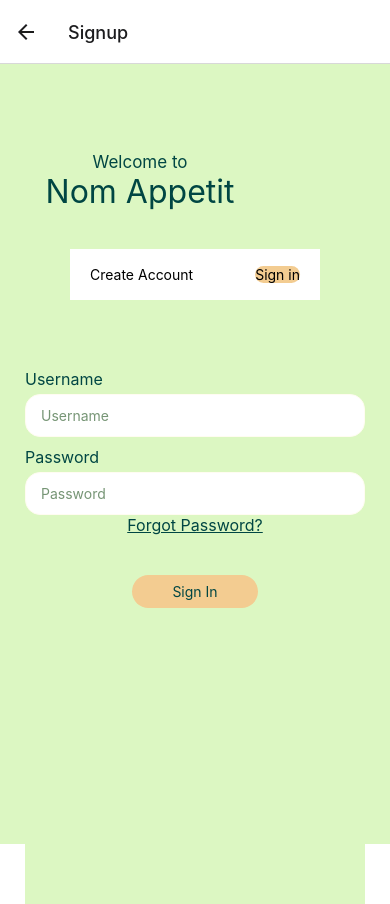
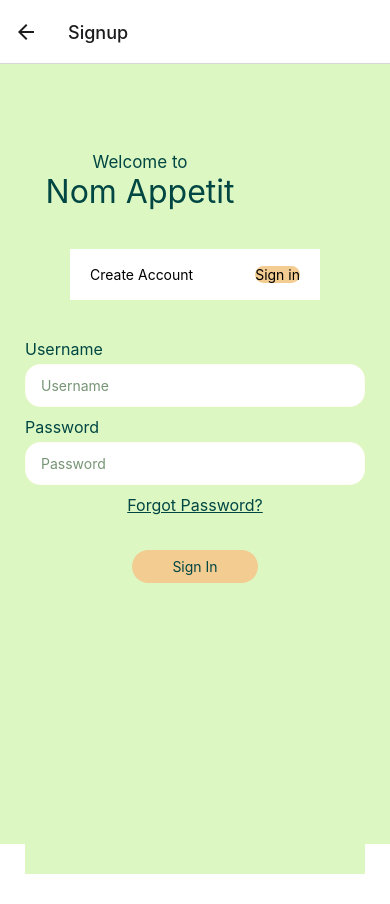
Before and after one commit to ubclaunchpad/nom-appetit, a React Native app in the folder frontend/: screen /Signup in a window 390 px wide. After the commit the page ends 874 px from the top, so only its background shows below. Built offline with nearby package versions, Linux system fonts and the light colour scheme.

Commit message:
Changed the padding for the create account slide

```diff
--- a/frontend/src/screens/SignupScreen.tsx
+++ b/frontend/src/screens/SignupScreen.tsx
@@ -48,7 +48,7 @@ const style = StyleSheet.create({
     input: {
         flex: 1,
         alignItems: 'center',
-        top: 60,
+        top: 30,
         backgroundColor: '#DCF7C2',
         zIndex: 1,
     },
@@ -91,11 +91,12 @@ const style = StyleSheet.create({
     forgotPassword: {
         color: '#004643',
         textDecorationLine: 'underline',
-        fontSize: 16
+        fontSize: 16,
+        marginVertical: 10,
     },
 
     signInBottom: {
-        marginVertical: 40,
+        marginVertical: 25,
         borderRadius: 50,
         backgroundColor: "#F3CC91",
         paddingVertical: 8,
```
